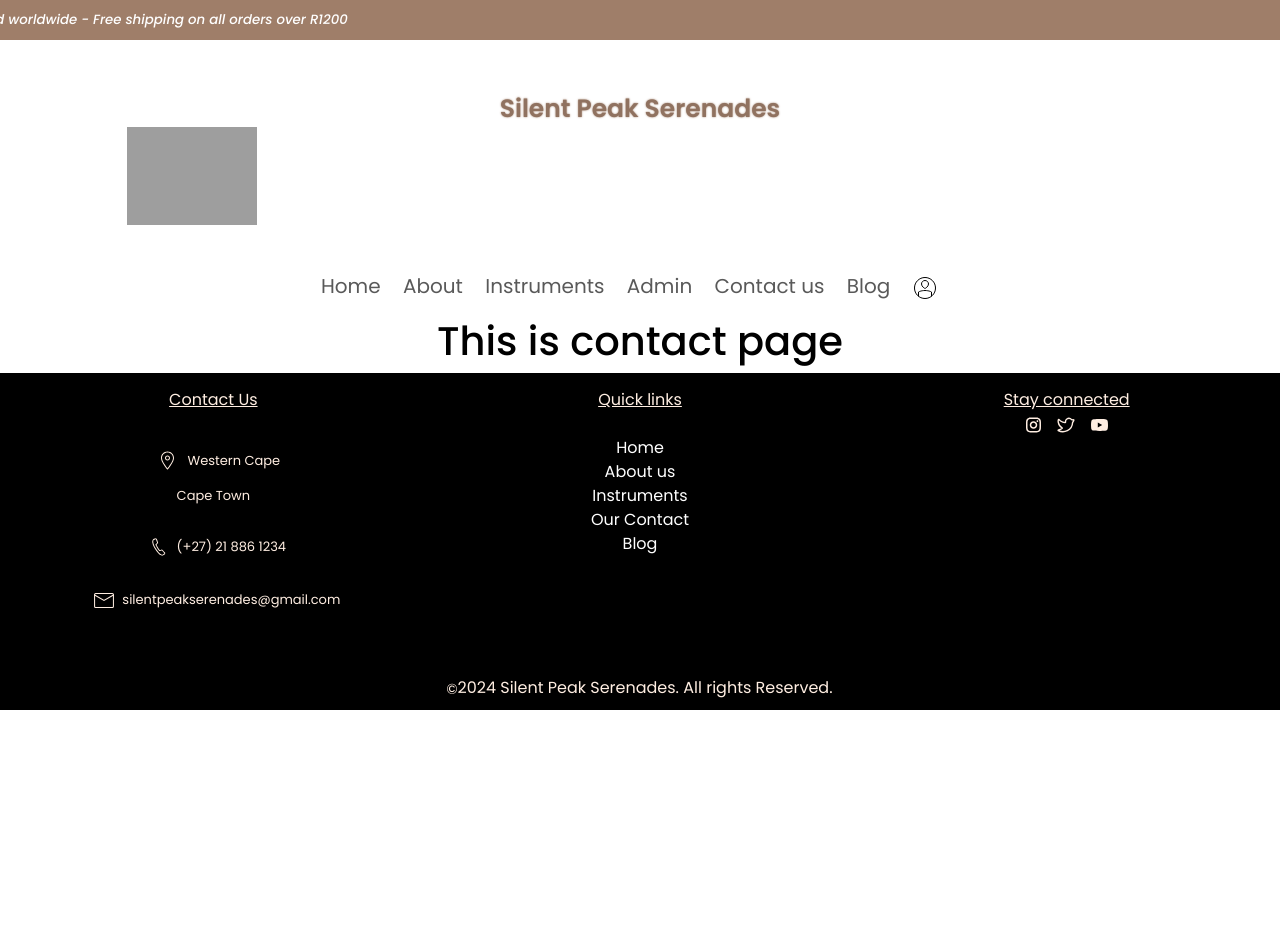
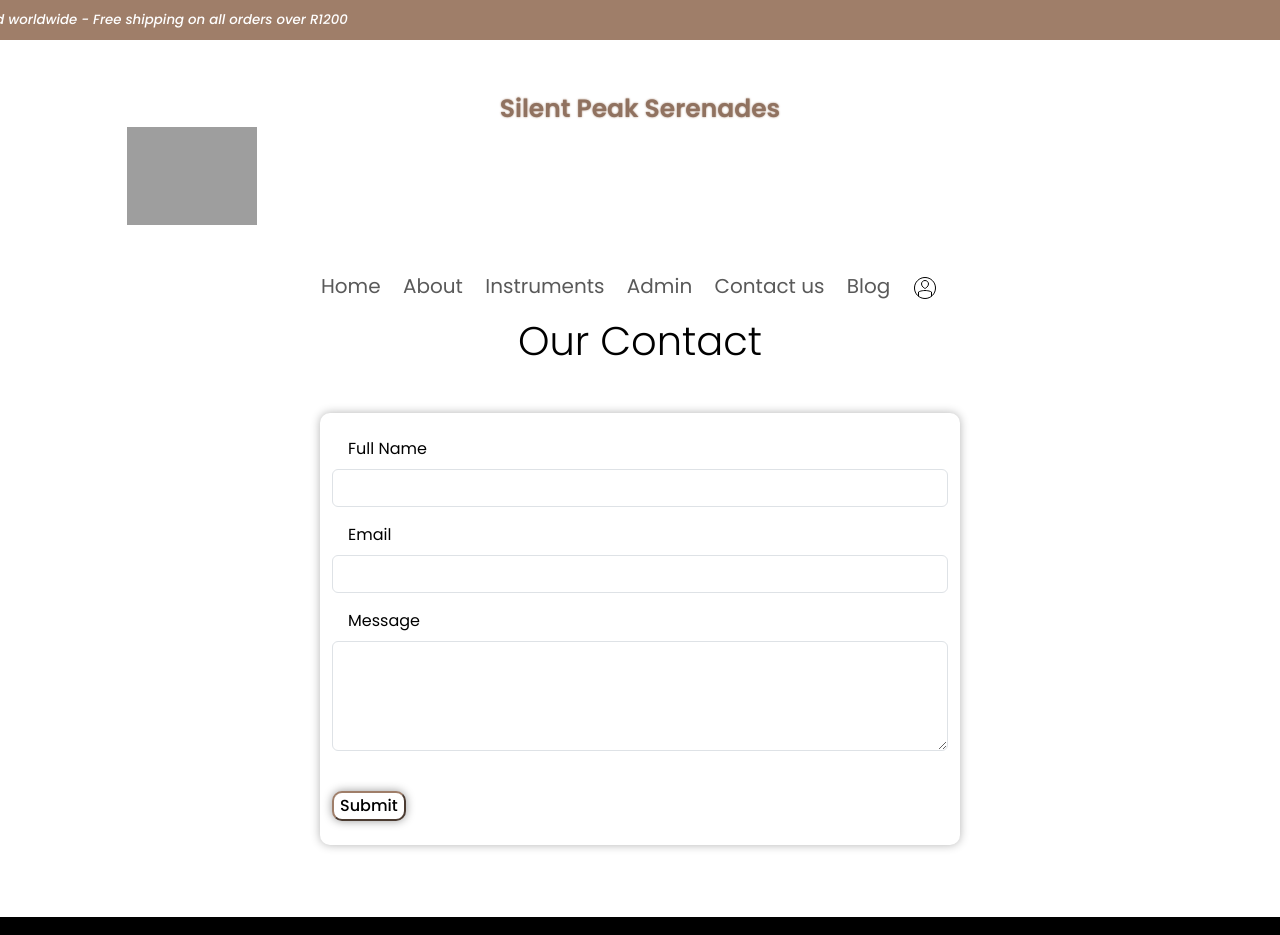
Before and after one commit to tlcgeyer/silentpeakSerenades, a Vue app in the folder frontend/: page /contact in a window 1280 px wide. Shown: the top 935 px of the page. Before the commit the page ends 800 px from the top, so only its background shows below. Built offline with nearby package versions, Linux system fonts and the light colour scheme; grey boxes are pictures that could not be loaded; what vue3-cookies would draw is missing.

Commit message:
contactpage

```diff
--- a/frontend/src/views/ContactView.vue
+++ b/frontend/src/views/ContactView.vue
@@ -1,7 +1,29 @@
 <template>
-    <div class="contact">
-        <h1>This is contact page</h1>
-    </div>
+    <div class="container-fluid">
+        <div class="row d-flex justify-content-center">
+            <h4 class="display-6 d-flex justify-content-center">Our Contact</h4>
+            <br><br> <br><br>
+            <div class="col-md-6" id="contactForm">
+                <form class="submit-form" action="https://formspree.io/f/mbjnkpna" method="POST" name="contact-form">
+                <div class="mb-3"> <br>
+                    <label class="form-label d-flex justify-content-left mx-3" for="fullName" id="darker-1">Full Name</label>
+                    <input type="text" id="name" v-model="name" class="form-control " required="fullName" name="name">
+                </div>
+                <div class="mb-3">
+                    <label class="form-label d-flex justify-content-left mx-3" id="darker-1">Email</label>
+                    <input type="email" id="email" v-model="email" class="form-control" required="email" name="email">
+                </div>
+                <div class="mb-3">
+                    <label class="form-label d-flex justify-content-left mx-3" id="darker-1">Message</label>
+                    <textarea id="message" v-model="message" class="form-control" rows="4" required="message" name="message"></textarea>
+                </div>
+                <br>
+                <button type="submit" class="d-flex justify-content-left" id="subButton">Submit</button>
+                </form> <br>
+
+            </div>
+    </div><br><br><br>
+</div>
 </template>
 
 <script>
@@ -11,5 +33,25 @@
 </script>
 
 <style scoped>
+#contactForm{
+    border-radius: 10px;
+    box-shadow: 0 0 10px rgba(0, 0, 0, 0.3);
+}
+
+#subButton {
+    border-radius: 10px;
+    background-color: white;
+    cursor: pointer;
+    transition: background-color 0.3s;
+    font-weight: 500;
+    box-shadow: 0 0 10px rgba(0, 0, 0, 0.4);
+    border-color:  #9F7E69;
+}
+
+#subButton:hover {
+    background-color: #9F7E69;
+    color: white;
+    font-style: italic;
+}
 
 </style>
```
